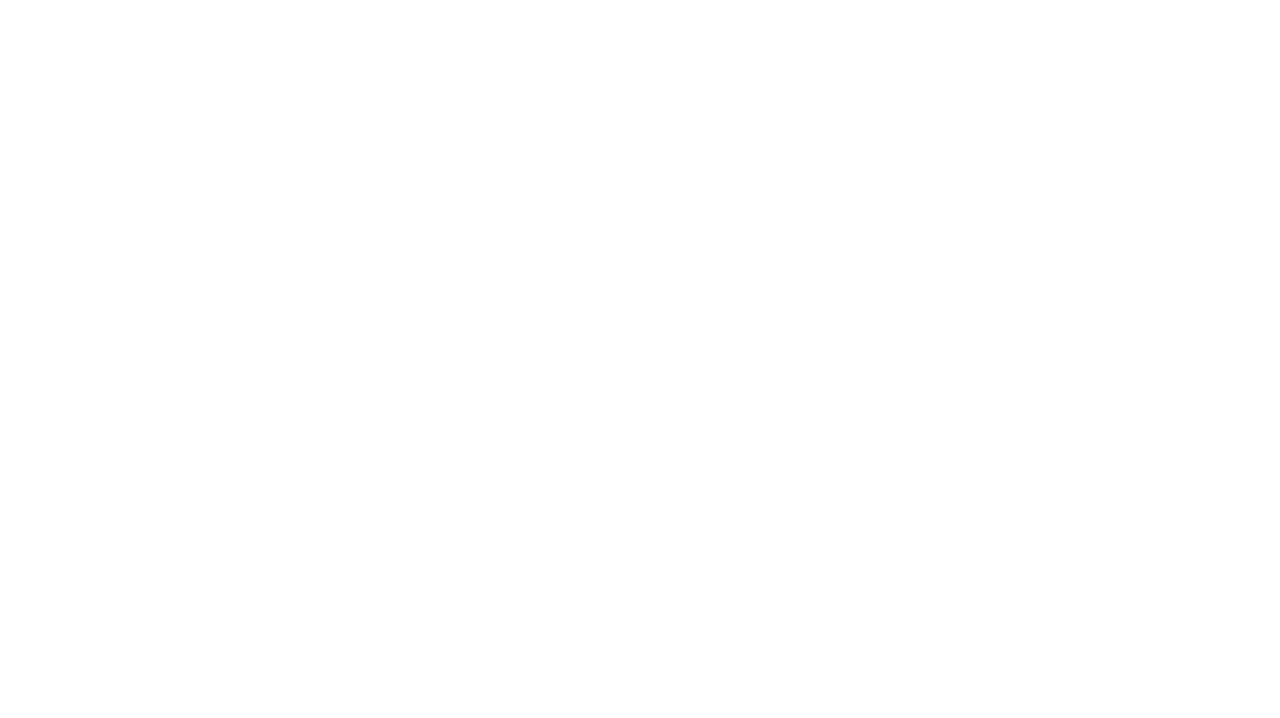
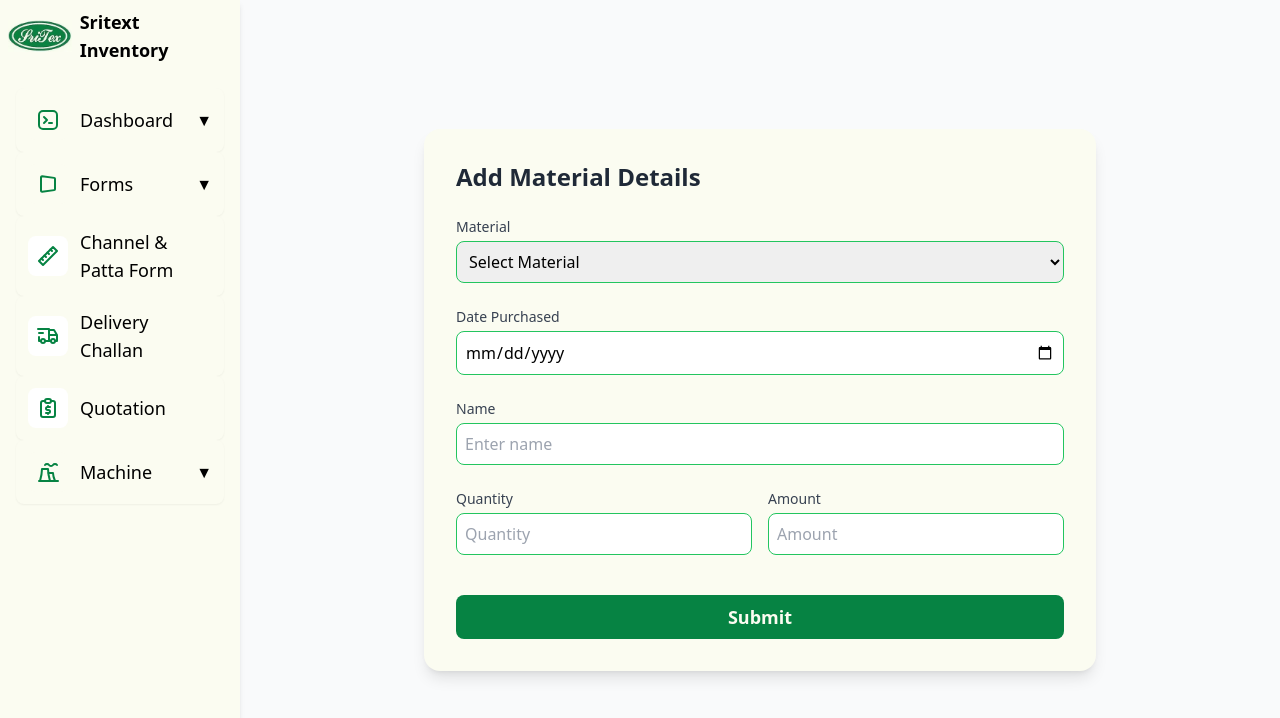
Before and after one commit to Pavithrank02/sritexinventory, a React (Create React App) app: page /sprocket in a window 1280 px wide. Before the commit this address had no page. Shown: the top 718 px of the page. Built offline with nearby package versions, Linux system fonts and the light colour scheme.

Commit message:
Ui updated with forms

```diff
--- a/src/App.js
+++ b/src/App.js
@@ -8,6 +8,7 @@ import Dashboard from "./components/dashboards/DashBoard";
 import SheetsDashboard from "./components/dashboards/SheetsDashboard";
 import BoltNutMachine from "./components/dashboards/BoltNutMachine";
 import QuotationGenerator from "./components/QuotationGenerator";
+import SprocketForm from "./components/forms/SprocketForm";
 
 function App() {
   return (
@@ -21,6 +22,7 @@ function App() {
         <Route path="dc" element={<DeliveryChallanForm />} />
         <Route path="nuts" element={<NutBoltsForm />} />
         <Route path="/quote" element={<QuotationGenerator />} />
+        <Route path="/sprocket" element={<SprocketForm />} />
       </Routes>
     </div>
   );
--- a/src/components/SideComponent.js
+++ b/src/components/SideComponent.js
@@ -43,6 +43,7 @@ export function SidebarDemo() {
         { label: "Sheet Form", href: "/sheets" },
         { label: "Channel Patta Form", href: "/channel" },
         { label: "Nut and Bolt Form", href: "/nuts" },
+        { label: "SprocketForm", href: "/sprocket" },
       ],
     },
     {
--- a/src/components/forms/SheetForm.js
+++ b/src/components/forms/SheetForm.js
@@ -106,7 +106,7 @@ const SheetForm = () => {
                     Sheet Type
                   </label>
                   <select
-                    className="border border-customBgColor rounded-lg p-2 w-full"
+                    className="border border-customBgColor focus:outline-none focus:ring-2 focus:ring-customTextColor-light rounded-lg p-2 w-full"
                     value={item.sheetType}
                     onChange={(e) => handleChange(e, index)}
                     name="sheetType"
@@ -123,7 +123,7 @@ const SheetForm = () => {
                     Sheet Size
                   </label>
                   <select
-                    className="border border-customBorderColor rounded-lg p-2 w-full"
+                    className="border border-customBorderColor focus:outline-none focus:ring-2 focus:ring-customTextColor-light rounded-lg p-2 w-full"
                     value={item.sheetSize}
                     onChange={(e) => handleChange(e, index)}
                     name="sheetSize"
@@ -142,7 +142,7 @@ const SheetForm = () => {
                   <input
                     type="text"
                     name="noOfSheets"
-                    className="border border-customBorderColor rounded-lg p-2 w-full"
+                    className="border border-customBorderColor focus:outline-none focus:ring-2 focus:ring-customTextColor-light rounded-lg p-2 w-full"
                     value={item.noOfSheets}
                     onChange={(e) => handleChange(e, index)}
                   />
@@ -154,7 +154,7 @@ const SheetForm = () => {
                   <input
                     type="text"
                     name="weight"
-                    className="border border-customBorderColor rounded-lg p-2 w-full"
+                    className="border border-customBorderColor focus:outline-none focus:ring-2 focus:ring-customTextColor-light rounded-lg p-2 w-full"
                     value={item.weight}
                     onChange={(e) => handleChange(e, index)}
                   />
@@ -179,7 +179,7 @@ const SheetForm = () => {
                 type="date"
                 placeholder="Enter date"
                 name="datePurchased"
-                className="border border-customBorderColor rounded-lg p-2 w-full"
+                className="border border-customBorderColor focus:outline-none focus:ring-2 focus:ring-customTextColor-light rounded-lg p-2 w-full"
                 value={formData.datePurchased}
                 onChange={handleChange}
               />
@@ -193,7 +193,7 @@ const SheetForm = () => {
                 type="date"
                 placeholder="Enter date"
                 name="dateDelivered"
-                className="border border-customBorderColor rounded-lg p-2 w-full"
+                className="border border-customBorderColor focus:outline-none focus:ring-2 focus:ring-customTextColor-light rounded-lg p-2 w-full"
                 value={formData.dateDelivered}
                 onChange={handleChange}
               />
--- a/src/components/forms/SprocketForm.js
+++ b/src/components/forms/SprocketForm.js
@@ -1,24 +1,132 @@
-import React from "react";
+import React, { useState } from "react";
+import { SidebarDemo } from "../SideComponent";
 //
 const SprocketForm = () => {
-  const materialType = ["Select Type", "MS", "SS"]
-  const handleSelect = (e) =>{
-    const {name, value} = e.target
-//s
+  const [formData, setFormData] = useState({
+    material: "",
+    name: "",
+    datePurchased: " ",
+    quantity: "",
+    amount: "",
+  });
+  const handleSubmit = () =>{
+    alert("Form Submitted")
+
   }
+  const materialType = ["Select Type", "MS", "SS"];
+  const handleSelect = (e) => {
+    const { name, value } = e.target;
+    setFormData({
+      ...formData,
+      [name]: value,
+    });
+    //s
+  };
   return (
-    <div>
-      <label>Material</label>
-      <select
-      className="border border-customBorderColor rounded-lg p-2 w-full"
-      onChange={handleSelect}
-      >
-        {materialType.map((type, index) =>{
-          <option key={index}>{type}</option>
-        })}
+    <div className="flex flex-col md:flex-row min-h-screen bg-gray-50">
+      <SidebarDemo />
 
+      <div className="flex-1 flex items-center justify-center p-6">
+        <div className="w-full max-w-2xl bg-customBgColor-bg rounded-2xl shadow-lg p-8 space-y-6">
+          <h2 className="text-2xl font-semibold text-gray-800">
+            Add Material Details
+          </h2>
 
-      </select>
+          <form
+          onSubmit={handleSubmit}
+          className="space-y-6 w-full">
+            {/* Material Select */}
+            <div>
+              <label className="block text-sm font-medium text-gray-700 mb-1">
+                Material
+              </label>
+              <select
+                className="border border-customTextColor-light rounded-lg p-2 w-full focus:ring-2 focus:ring-customBorderColor focus:outline-none"
+                onChange={handleSelect}
+                name="material"
+                value={formData.material}
+              >
+                <option value="">Select Material</option>
+                {materialType.map((type, index) => (
+                  <option key={index} value={type}>
+                    {type}
+                  </option>
+                ))}
+              </select>
+            </div>
+
+            {/* Date Purchased */}
+            <div>
+              <label className="block text-sm font-medium text-gray-700 mb-1">
+                Date Purchased
+              </label>
+              <input
+                type="date"
+                name="datePurchased"
+                className="border border-customTextColor-light rounded-lg p-2 w-full focus:ring-2 focus:ring-customBorderColor focus:outline-none"
+                value={formData.datePurchased}
+                onChange={handleSelect}
+              />
+            </div>
+
+            {/* Name */}
+            <div>
+              <label className="block text-sm font-medium text-gray-700 mb-1">
+                Name
+              </label>
+              <input
+                type="text"
+                name="name"
+                placeholder="Enter name"
+                className="border border-customTextColor-light rounded-lg p-2 w-full focus:ring-2 focus:ring-customBorderColor focus:outline-none"
+                value={formData.name}
+                onChange={handleSelect}
+              />
+            </div>
+
+            {/* Quantity & Amount */}
+            <div className="grid grid-cols-1 sm:grid-cols-2 gap-4">
+              <div>
+                <label className="block text-sm font-medium text-gray-700 mb-1">
+                  Quantity
+                </label>
+                <input
+                  type="number"
+                  name="quantity"
+                  placeholder="Quantity"
+                  className="border border-customTextColor-light rounded-lg p-2 w-full focus:ring-2 focus:ring-customBorderColor focus:outline-none"
+                  value={formData.quantity}
+                  onChange={handleSelect}
+                />
+              </div>
+
+              <div>
+                <label className="block text-sm font-medium text-gray-700 mb-1">
+                  Amount
+                </label>
+                <input
+                  type="number"
+                  name="amount"
+                  placeholder="Amount"
+                  className="border border-customTextColor-light rounded-lg p-2 w-full focus:ring-2 focus:ring-customBorderColor focus:outline-none"
+                  value={formData.amount}
+                  onChange={handleSelect}
+                />
+              </div>
+            </div>
+
+            {/* Submit Button */}
+            <div className="pt-4">
+              <button
+                type="submit"
+                className="w-full bg-customBgColor font-semibold text-lg text-customBgColor-bg py-2 px-4 rounded-lg hover:bg-customTextColor-light transition-all duration-200"
+              >
+                Submit
+              </button>
+            </div>
+          </form>
+        </div>
+      </div>
     </div>
   );
 };
```
Also changed, not shown: src/components/forms/ChannelPattaForm.js (+9 -9 lines).
